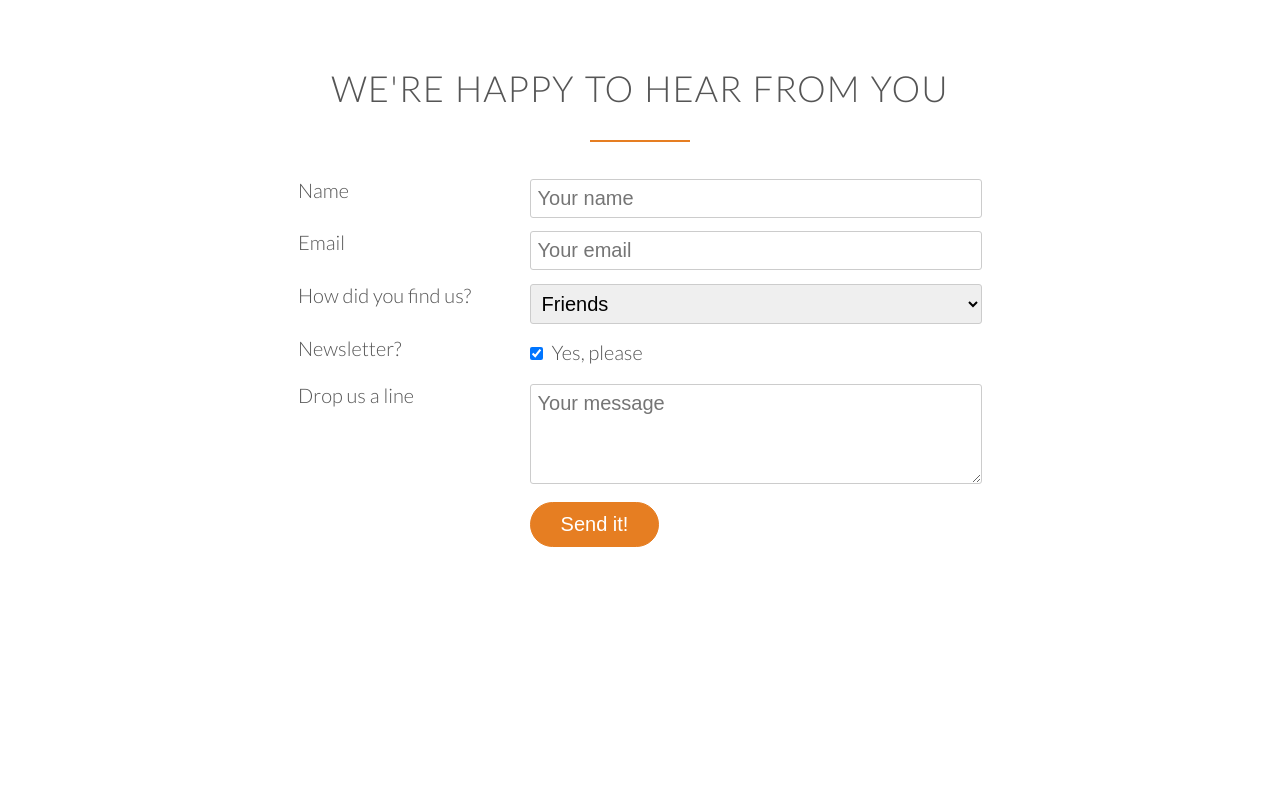
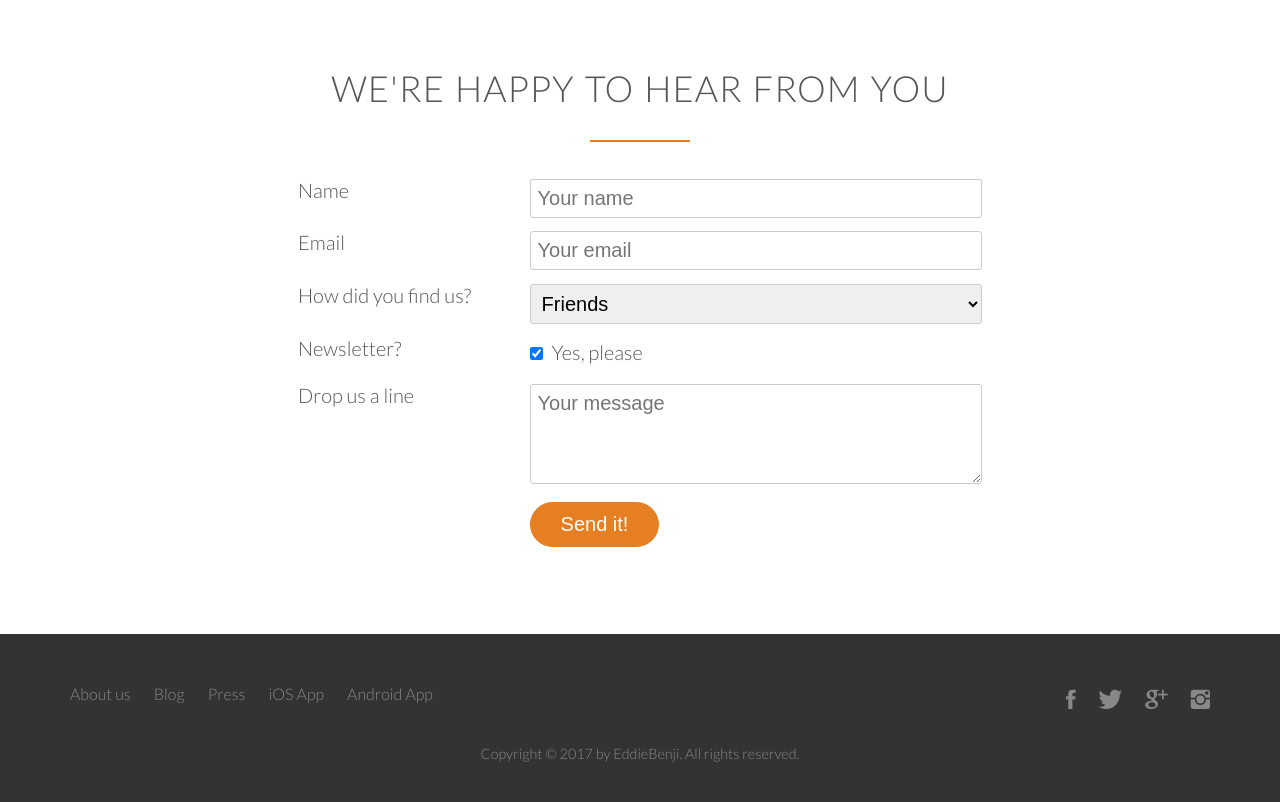
Before and after one commit to EddieBenji/LandingPage, a plain HTML site: page index.html in a window 1280 px wide. Shown: the part 4638-5440 px from the top of the page. Before the commit the page ends 5272 px from the top, so only its background shows below. Drawn offline with Linux system fonts and the light colour scheme; files whose address does not match are found by name.

Commit message:
Footer added with some cool stuffs.

```diff
--- a/index.html
+++ b/index.html
@@ -398,6 +398,32 @@
     </div>
 </section>
 
+<footer>
+    <div class="row">
+        <div class="col span-1-of-2">
+            <ul class="footer-nav">
+                <li><a href="#">About us</a></li>
+                <li><a href="#">Blog</a></li>
+                <li><a href="#">Press</a></li>
+                <li><a href="#">iOS App</a></li>
+                <li><a href="#">Android App</a></li>
+            </ul>
+        </div>
+        <div class="col span-1-of-2">
+            <ul class="social-links">
+                <li><a href="#"><i class="ion-social-facebook"></i></a></li>
+                <li><a href="#"><i class="ion-social-twitter"></i></a></li>
+                <li><a href="#"><i class="ion-social-googleplus"></i></a></li>
+                <li><a href="#"><i class="ion-social-instagram"></i></a></li>
+            </ul>
+        </div>
+    </div>
+    <div class="row">
+        <p>
+            Copyright &copy; 2017 by EddieBenji. All rights reserved.
+        </p>
+    </div>
+</footer>
 
 </body>
 </html>
--- a/resources/css/style.css
+++ b/resources/css/style.css
@@ -2,7 +2,6 @@
 Orange color: #e67e22
 
 */
-
 
 /* ----------------------------------------------- */
 /* BASIC SETUP */
@@ -25,7 +24,10 @@ body {
     overflow-x: hidden;
 }
 
-.clearfix {zoom: 1;}
+.clearfix {
+    zoom: 1;
+}
+
 .clearfix:after {
     content: '.';
     clear: both;
@@ -37,7 +39,6 @@ body {
 /* ----------------------------------------------- */
 /* REUSABLE COMPONENTS */
 /* ----------------------------------------------- */
-
 
 .row {
     max-width: 1140px;
@@ -103,7 +104,6 @@ h2:after {
     font-size: 90%;
     line-height: 145%;
 }
-
 
 /* ----- ICONS ----- */
 .icon-big {
@@ -191,7 +191,6 @@ input[type=submit]:active {
     color: #fff;
 }
 
-
 /* ----------------------------------------------- */
 /* HEADER */
 /* ----------------------------------------------- */
@@ -259,7 +258,6 @@ header {
     border-bottom: 2px solid #e67e22;
 }
 
-
 /* Mobile navi */
 .mobile-nav-icon {
     float: right;
@@ -273,7 +271,6 @@ header {
     color: #fff;
 }
 
-
 /* Sticky navi */
 .sticky {
     position: fixed;
@@ -285,7 +282,9 @@ header {
     z-index: 9999;
 }
 
-.sticky .main-nav { margin-top: 18px; }
+.sticky .main-nav {
+    margin-top: 18px;
+}
 
 .sticky .main-nav li a:link,
 .sticky .main-nav li a:visited {
@@ -293,8 +292,13 @@ header {
     color: #555;
 }
 
-.sticky .logo { display: none; }
-.sticky .logo-black { display: block; }
+.sticky .logo {
+    display: none;
+}
+
+.sticky .logo-black {
+    display: block;
+}
 
 /* ----------------------------------------------- */
 /* FEATURES */
@@ -303,7 +307,6 @@ header {
 .section-features .long-copy {
     margin-bottom: 30px;
 }
-
 
 /* ----------------------------------------------- */
 /* MEALS */
@@ -349,8 +352,6 @@ header {
     transform: scale(1.03);
 }
 
-
-
 /* ----------------------------------------------- */
 /* HOW IT WORKS SECTION */
 /* ----------------------------------------------- */
@@ -362,7 +363,6 @@ header {
 .steps-box {
     margin-top: 30px;
 }
-
 
 .steps-box:first-child {
     text-align: right;
@@ -412,7 +412,6 @@ header {
     margin-right: 10px;
 }
 
-
 /* ----------------------------------------------- */
 /* CITIES */
 /* ----------------------------------------------- */
@@ -426,7 +425,6 @@ header {
 .city-feature {
     margin-bottom: 5px;
 }
-
 
 /* ----------------------------------------------- */
 /* TESTIMONIALS */
@@ -470,7 +468,6 @@ cite img {
     vertical-align: middle;
 }
 
-
 /* ----------------------------------------------- */
 /* SIGN UP */
 /* ----------------------------------------------- */
@@ -502,7 +499,6 @@ cite img {
     text-align: center;
     border: 0;
 }
-
 
 .plan-price {
     font-size: 300%;
@@ -551,6 +547,96 @@ textarea {
     height: 100px;
 }
 
-input[type=checkbox]{
+input[type=checkbox] {
     margin: 10px 5px 10px 0;
 }
+
+*:focus {
+    outline: none;
+}
+
+/*------------------------------------------------------------*/
+/*  FOOTER  */
+/*------------------------------------------------------------*/
+
+footer {
+    background-color: #333;
+    padding: 40px;
+    font-size: 80%;
+}
+
+.social-links,
+.footer-nav {
+    list-style: none;
+}
+
+.footer-nav {
+    float: left;
+}
+
+.social-links {
+    float: right;
+}
+
+.footer-nav li,
+.social-links li {
+    display: inline-block;
+    margin-right: 20px;
+}
+
+.footer-nav li:last-child,
+.social-links li:last-child {
+    margin-right: 0;
+}
+
+.footer-nav li a:link,
+.footer-nav li a:visited,
+.social-links li a:link,
+.social-links li a:visited {
+    text-decoration: none;
+    border: 0;
+    color: #888;
+}
+
+.footer-nav li a:active,
+.footer-nav li a:hover,
+.social-links li a:active,
+.social-links li a:hover {
+    color: #ddd;
+    transition: color 0.2s;
+}
+
+.social-links li a:link,
+.social-links li a:visited {
+    font-size: 160%;
+}
+
+.ion-social-facebook,
+.ion-social-twitter,
+.ion-social-googleplus,
+.ion-social-instagram {
+    transition: color 0.2s;
+}
+
+.ion-social-facebook:hover {
+    color: #3b5998;
+}
+
+.ion-social-twitter:hover {
+    color: #00aced;
+}
+
+.ion-social-googleplus:hover {
+    color: #dd4b39;
+}
+
+.ion-social-instagram:hover {
+    color: #517fa4;
+}
+
+footer p {
+    color: #888;
+    text-align: center;
+    font-size: 90%;
+    margin-top: 20px;
+}
```
Also changed, not shown: 1 other file.
